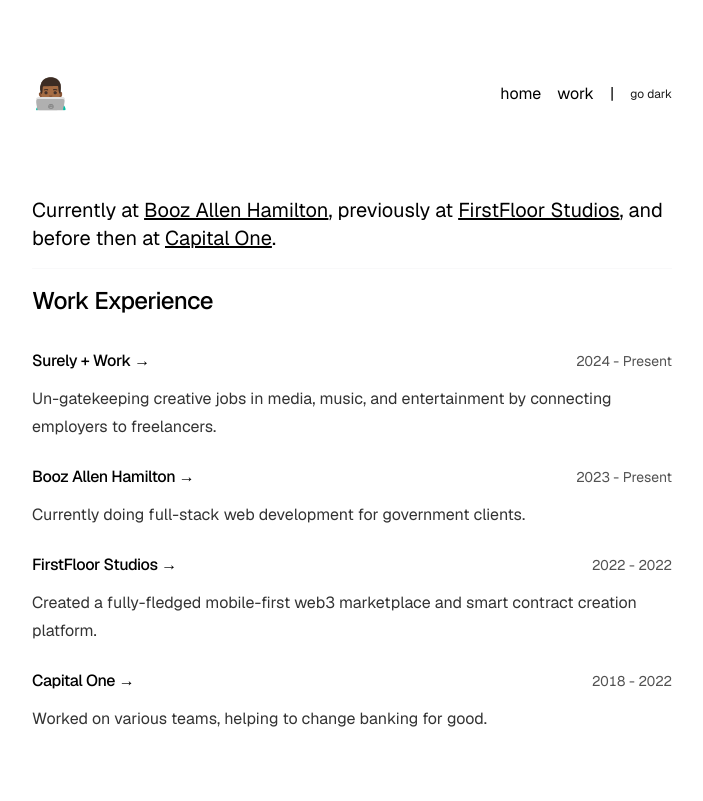
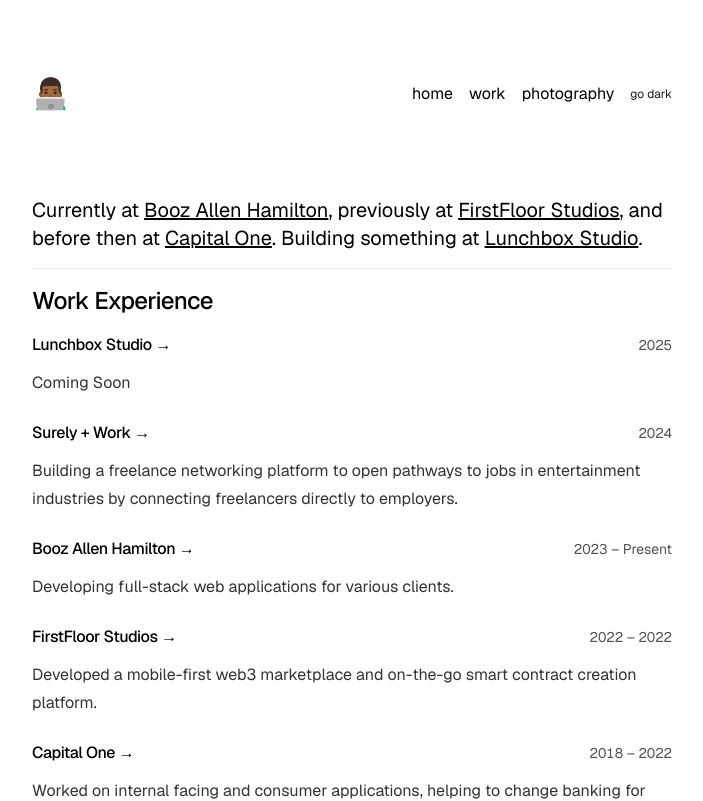
Before and after one commit to minchingtonak/am-works, a Next.js app: page /work in a window 1280 px wide. Shown: the top 801 px of the page, without its empty margins (288-991 px from the left). Built offline with nearby package versions, Linux system fonts and the light colour scheme.

Commit message:
update styling

```diff
--- a/app/components/footer.tsx
+++ b/app/components/footer.tsx
@@ -34,15 +34,7 @@ function SocialLinks() {
 export default function Footer() {
   return (
     <small className='block lg:mt-24 mt-16 text-[#1C1C1C] dark:text-[#D4D4D4]'>
-      <time>© {YEAR}</time>{' '}
-      <a
-        className='no-underline'
-        href={socialLinks.github}
-        target='_blank'
-        rel='noopener noreferrer'
-      >
-        {metaData.title}
-      </a>
+      <time>© {YEAR}</time> – {metaData.name}
       <SocialLinks />
     </small>
   );
--- a/app/components/nav.tsx
+++ b/app/components/nav.tsx
@@ -4,7 +4,6 @@ import { ThemeSwitch } from './theme-switch';
 const navItems = {
   '/': { name: 'home' },
   '/work': { name: 'work' },
-  '#': { name: ' | ' },
 };
 
 export function Navbar() {
@@ -26,6 +25,9 @@ export function Navbar() {
               {name}
             </Link>
           ))}
+          <Link href='https://www.byandrew.xyz' target='_blank'>
+            photography
+          </Link>
           <ThemeSwitch />
         </div>
       </div>
--- a/app/config.ts
+++ b/app/config.ts
@@ -1,6 +1,6 @@
 export const metaData = {
   baseUrl: 'https://nextfolio-template.vercel.app/',
-  title: 'Andrew Whitely',
+  title: 'Andrew Whitely - Software Engineer',
   name: 'Andrew Whitely',
   ogImage: '/og.png',
   description:
--- a/app/global.css
+++ b/app/global.css
@@ -3,7 +3,7 @@
 @tailwind utilities;
 
 ::selection {
-  background-color: #47a3f3;
+  background-color: #060402;
   color: #fefefe;
 }
 
@@ -65,7 +65,7 @@ html {
 
 .prose .anchor:after {
   @apply text-neutral-300 dark:text-neutral-700;
-  content: "#";
+  content: '#';
 }
 
 .prose *:hover > .anchor {
@@ -123,8 +123,8 @@ pre {
 }
 
 /* Remove Safari input shadow on mobile */
-input[type="text"],
-input[type="email"] {
+input[type='text'],
+input[type='email'] {
   -webkit-appearance: none;
   -moz-appearance: none;
   appearance: none;
@@ -149,3 +149,10 @@ table {
 .title {
   text-wrap: balance;
 }
+
+@media (prefers-color-scheme: dark) {
+  ::selection {
+    background-color: #fefefe;
+    color: #060402;
+  }
+}
--- a/app/layout.tsx
+++ b/app/layout.tsx
@@ -13,7 +13,7 @@ export const metadata: Metadata = {
   metadataBase: new URL(metaData.baseUrl),
   title: {
     default: metaData.title,
-    template: `%s | ${metaData.title}`,
+    template: `%s | ${metaData.name}`,
   },
   description: metaData.description,
   openGraph: {
--- a/app/page.tsx
+++ b/app/page.tsx
@@ -13,6 +13,10 @@ export default function Page() {
           things that they use daily. I'm passionate about technology,
           photography, movies, and a slew of other interests and hobbies.
         </p>
+        <p>
+          Currently open to freelance and full-time opportunities. Let's{' '}
+          <a href='mailto:andrewnwhitely@gmail.com?Subject=Hey!'>talk</a>!
+        </p>
       </div>
     </section>
   );
--- /dev/null
+++ b/app/work/experience-data.tsx
@@ -0,0 +1,64 @@
+export interface Role {
+  title: string;
+  start: number;
+  end?: number | string;
+  description: string;
+  url: string;
+  locked?: boolean;
+  current?: boolean;
+  styles?: string;
+}
+
+export const Jobs: Role[] = [
+  {
+    title: 'Lunchbox Studio',
+    description: 'Coming Soon',
+    url: 'https://lunchbox.studio',
+    start: 2025,
+    locked: true,
+    current: false,
+  },
+  {
+    title: 'Booz Allen Hamilton',
+    start: 2023,
+    description: 'Developing full-stack web applications for various clients.',
+    url: 'https://boozallen.com/',
+    locked: false,
+    current: true,
+    styles: 'hover:bg-[#007481] hover:text-white',
+  },
+  {
+    title: 'FirstFloor Studios',
+    start: 2022,
+    end: 2022,
+    description:
+      'Developed a mobile-first web3 marketplace and on-the-go smart contract creation platform.',
+    url: 'https://firstfloor.app/',
+    locked: false,
+    current: false,
+    styles: 'hover:bg-[#2356f6] hover:text-white',
+  },
+  {
+    title: 'Capital One',
+    start: 2018,
+    end: 2022,
+    description:
+      'Worked on internal facing and consumer applications, helping to change banking for good.',
+    url: 'https://capitalone.com/',
+    locked: false,
+    current: false,
+    styles: 'hover:bg-[#355f7f] hover:text-white',
+  },
+];
+export const Projects: Role[] = [
+  {
+    title: 'Surely + Work',
+    start: 2024,
+    locked: false,
+    current: true,
+    description:
+      'Building a freelance networking platform to open pathways to jobs in entertainment industries by connecting freelancers directly to employers.',
+    url: 'https://surelywork.com/',
+    styles: 'hover:bg-[#A3FD3D]',
+  },
+];
--- a/app/work/page.tsx
+++ b/app/work/page.tsx
@@ -1,9 +1,9 @@
 import type { Metadata } from 'next';
-import { Jobs, Projects } from './project-data';
+import { Jobs, Projects } from './experience-data';
 
 export const metadata: Metadata = {
-  title: 'Work',
-  description: 'Work | Andrew Whitely',
+  title: `Work`,
+  description: '',
 };
 
 export default function Work() {
@@ -15,50 +15,75 @@ export default function Work() {
     <section>
       <div className='text-xl font-normal'>
         Currently at{' '}
-        <a href='https://boozallen.com/' target='_blank' className='underline'>
+        <a
+          href='https://boozallen.com/'
+          target='_blank'
+          className='underline hover:bg-[#007481] hover:text-white'
+        >
           Booz Allen Hamilton
         </a>
         , previously at{' '}
         <a
           href='https://twitter.com/firstfloorapp'
           target='_blank'
-          className='underline'
+          className='underline hover:bg-[#2356f6] hover:text-white'
         >
           FirstFloor Studios
         </a>
         , and before then at{' '}
-        <a href='https://capitalone.com/' target='_blank' className='underline'>
+        <a
+          href='https://capitalone.com/'
+          target='_blank'
+          className='underline hover:bg-[#355f7f] hover:text-white'
+        >
           Capital One
+        </a>
+        . Building something at{' '}
+        <a
+          href='https://lunchbox.studio/'
+          target='_blank'
+          className='cursor-not-allowed underline'
+        >
+          Lunchbox Studio
         </a>
         .
       </div>
-      <hr className='my-4 opacity-25' />
-      <h1 className='mb-8 text-2xl font-medium tracking-tight'>
+      <hr className='flex m-auto my-4 opacity-75 dark:opacity-25 w-full' />
+      <h1 className='mb-4 text-2xl font-medium tracking-tight'>
         Work Experience
       </h1>
       <div className='space-y-6'>
         {workExperience.map((job, index) => (
+          <div className='flex flex-col'>
+            <div className='w-full flex justify-between items-baseline'>
+              <span className='text-black dark:text-white font-medium tracking-tight block group hover:opacity-80 transition-opacity duration-200'>
                 <a
                   key={index}
                   href={job.url}
                   target='_blank'
                   rel='noopener noreferrer'
-            className='block group hover:opacity-80 transition-opacity duration-200'
+                  className={
+                    job.locked === true
+                      ? `cursor-not-allowed ${job.styles}`
+                      : `cursor-pointer ${job.styles}`
+                  }
                 >
-            <div className='flex flex-col'>
-              <div className='w-full flex justify-between items-baseline'>
-                <span className='text-black dark:text-white font-medium tracking-tight'>
                   {job.title} →
+                </a>
               </span>
               <span className='text-neutral-600 dark:text-neutral-400 tabular-nums text-sm'>
-                  {job.start} {job?.end ? ` - ${job.end}` : ' - Present'}
+                {job.start}{' '}
+                {job.start && job?.end
+                  ? ` – ${job.end}`
+                  : job?.start > new Date().getFullYear()
+                  ? null
+                  : ' – Present'}
               </span>
             </div>
             <p className='prose prose-neutral dark:prose-invert pt-3'>
               {job.description}
             </p>
           </div>
-          </a>
         ))}
       </div>
     </section>
--- a/app/work/project-data.tsx
+++ /dev/null
@@ -1,41 +0,0 @@
-export interface Role {
-  title: string;
-  start: number;
-  end?: number | string;
-  description: string;
-  url: string;
-}
-
-export const Jobs: Role[] = [
-  {
-    title: 'Booz Allen Hamilton',
-    start: 2023,
-    description:
-      'Currently doing full-stack web development for government clients.',
-    url: 'https://boozallen.com/',
-  },
-  {
-    title: 'FirstFloor Studios',
-    start: 2022,
-    end: 2022,
-    description:
-      'Created a fully-fledged mobile-first web3 marketplace and smart contract creation platform.',
-    url: 'https://firstfloor.app/',
-  },
-  {
-    title: 'Capital One',
-    start: 2018,
-    end: 2022,
-    description: 'Worked on various teams, helping to change banking for good.',
-    url: 'https://capitalone.com/',
-  },
-];
-export const Projects: Role[] = [
-  {
-    title: 'Surely + Work',
-    start: 2024,
-    description:
-      'Un-gatekeeping creative jobs in media, music, and entertainment by connecting employers to freelancers.',
-    url: 'https://surelywork.com/',
-  },
-];
```
Lines whose indentation alone changed are shown as unchanged.
